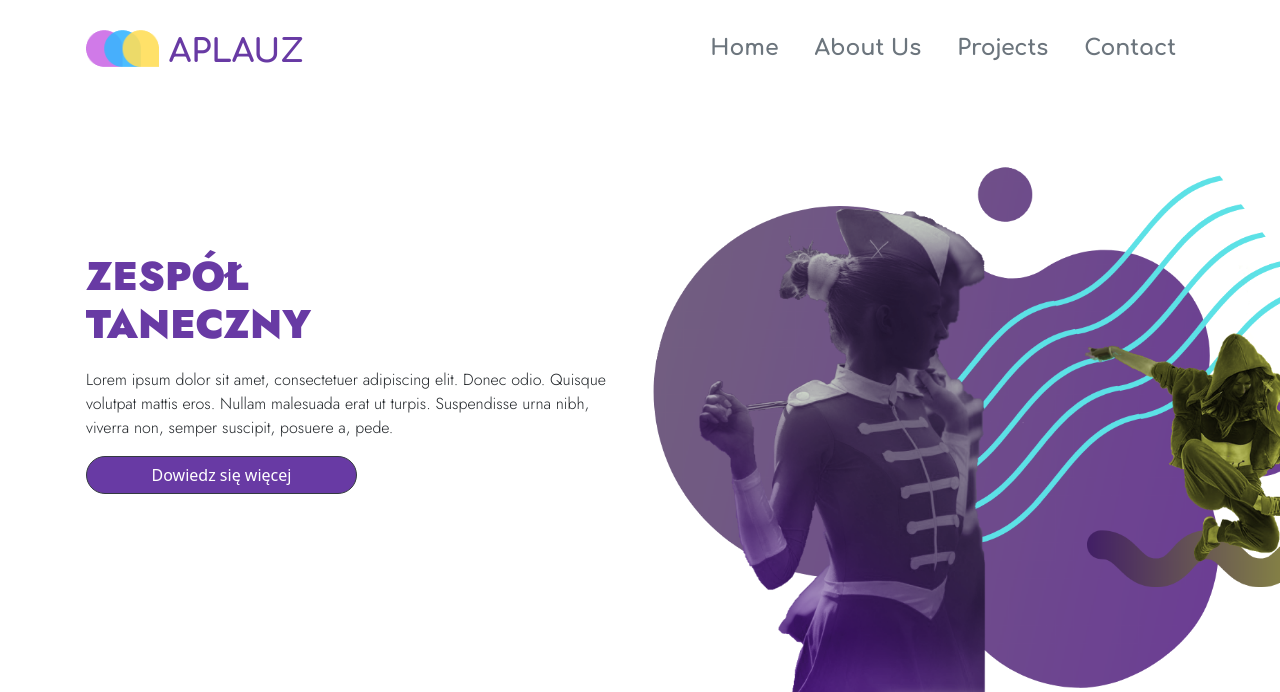
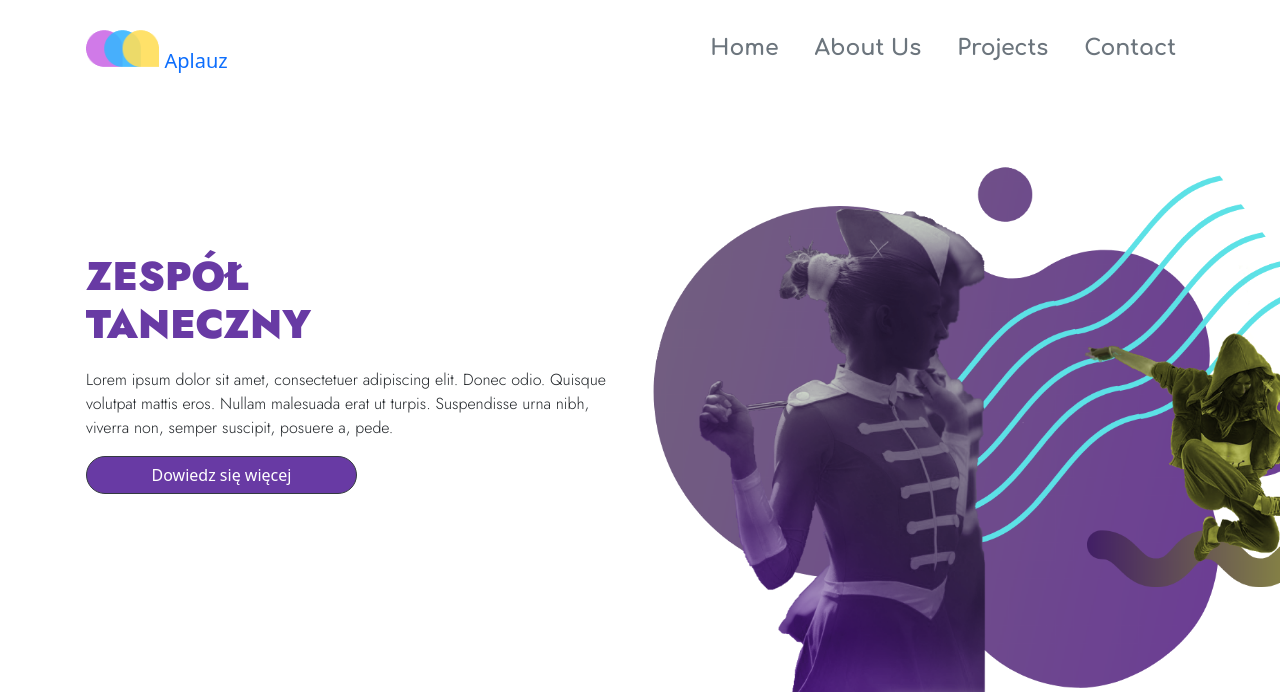
Before and after one commit to NiMiTZ-code/aplauz-bootstrap-site, a plain HTML site: page index.html in a window 1280 px wide. Shown: the top 692 px of the page. Drawn offline with nearby package versions, Linux system fonts and the light colour scheme.

Commit message:
Update styles.css

```diff
--- a/styles.css
+++ b/styles.css
@@ -8,7 +8,7 @@ nav {
 .navbar-brand img {
  max-height: 55px;
 }
-.navbar-brand {
+.navbar-light .navbar-brand {
  font-size: 32px;
  text-transform: uppercase;
  font-weight: 700;
```
